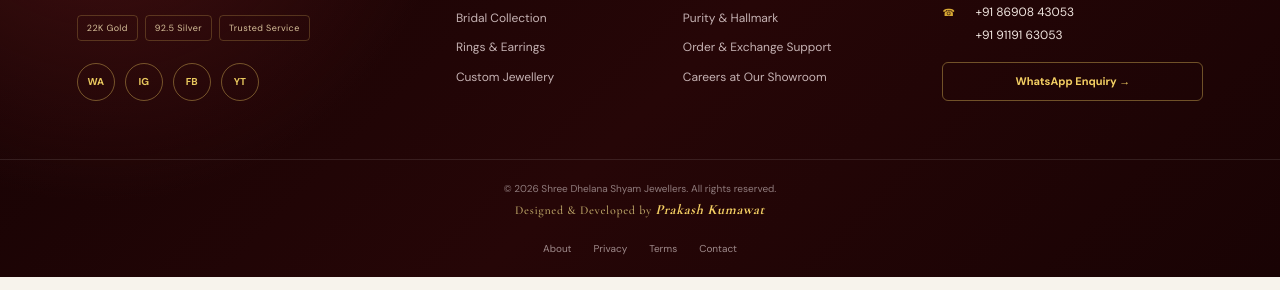
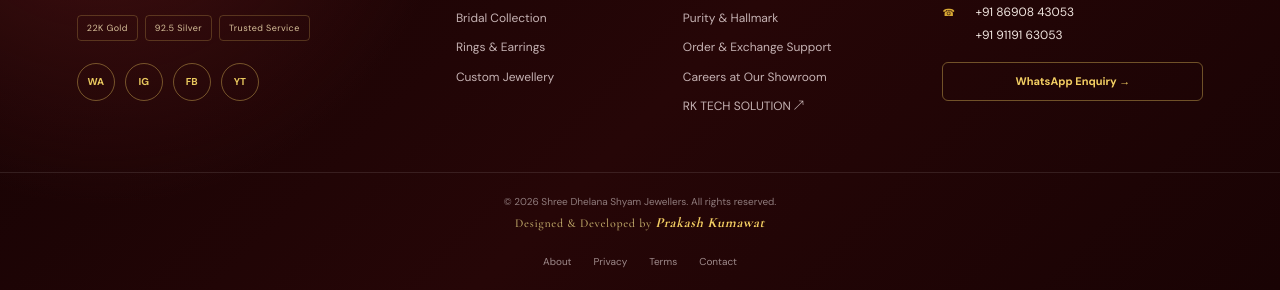
Before and after one commit to prakashkumawat07/shree-dhelana-shyam-jewellers., a website: page public/index.html in a window 1280 px wide. Shown: the part 3780-4070 px from the top of the page. Drawn offline with nearby package versions, Linux system fonts and the light colour scheme; a script that the page names is missing.

Commit message:
Add RK Tech Solution link to footer

```diff
--- a/public/index.html
+++ b/public/index.html
@@ -175,6 +175,7 @@
         <a href="#about">Purity & Hallmark</a>
         <a href="#contact">Order & Exchange Support</a>
         <a href="#contact">Careers at Our Showroom</a>
+        <a class="rk-footer-link" href="/rk-tech-solution.html">RK TECH SOLUTION ↗</a>
       </div>
       <div class="footer-column footer-contact">
         <h3>Visit Our Showroom</h3>
```
